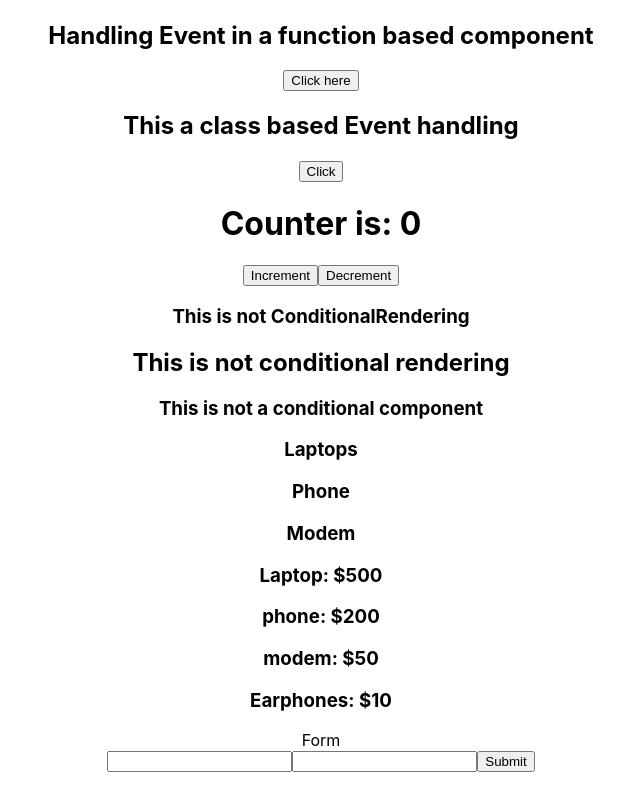
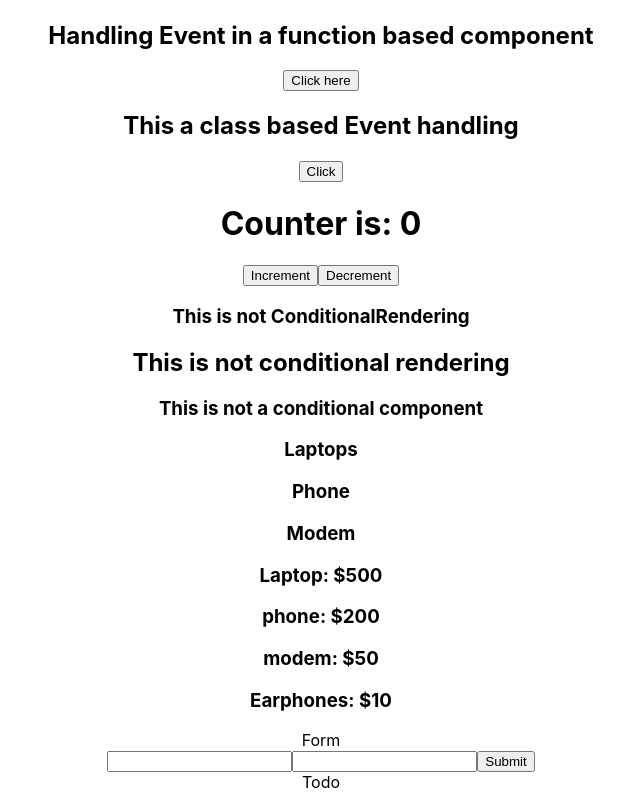
Before and after one commit to Ramas-21/react_tutorial, a React (Create React App) app: page / in a window 1280 px wide. Shown: the part 407-1199 px from the top of the page, without its empty margins (319-959 px from the left). Built offline with nearby package versions, Linux system fonts and the light colour scheme.

Commit message:
Todo app in react

```diff
--- a/src/App.js
+++ b/src/App.js
@@ -13,6 +13,7 @@
 import ListRendering from './components/ListRendering';
 import RenderingListOfObjects from './components/RenderingListOfObjects';
 import HandlingUserInput from './components/HandlingUserInput';
+import Todo from './components/Todo';
 function App() {
   return (
     <div className="App">
@@ -31,6 +32,7 @@
       <ListRendering></ListRendering>
       <RenderingListOfObjects></RenderingListOfObjects>
       <HandlingUserInput></HandlingUserInput>
+      <Todo></Todo>
     </div>
   );
 }
--- /dev/null
+++ b/src/components/Todo.js
@@ -0,0 +1,4 @@
+function Todo(){
+    return <div>Todo</div>
+}
+export default Todo;
```
